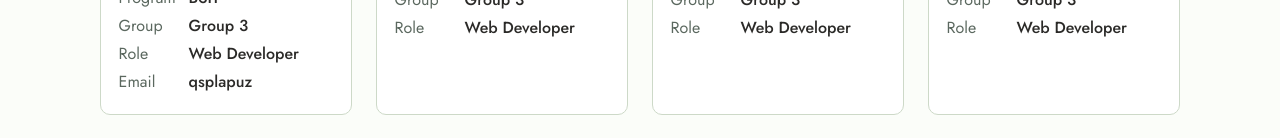
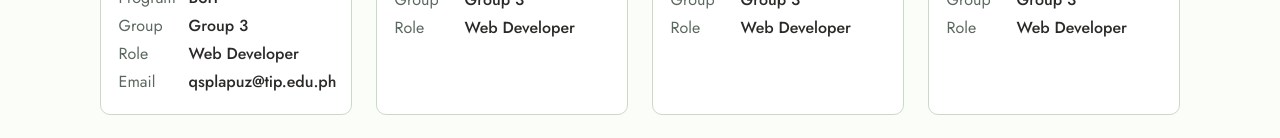
Before and after one commit to SimonLapuz/patisserie-plain, a plain HTML site: page developers.html in a window 1280 px wide. Shown: the part 625-763 px from the top of the page. Drawn offline with nearby package versions, Linux system fonts and the light colour scheme.

Commit message:
Adding lapuz email

```diff
--- a/developers.html
+++ b/developers.html
@@ -48,7 +48,7 @@
             <dt>Program</dt><dd>BSIT</dd>
             <dt>Group</dt><dd>Group 3</dd>
             <dt>Role</dt><dd>Web Developer</dd>
-            <dt>Email</dt><dd>qsplapuz</dd>
+            <dt>Email</dt><dd>qsplapuz@tip.edu.ph</dd>
           </dl>
         </div>
       </article>
```
